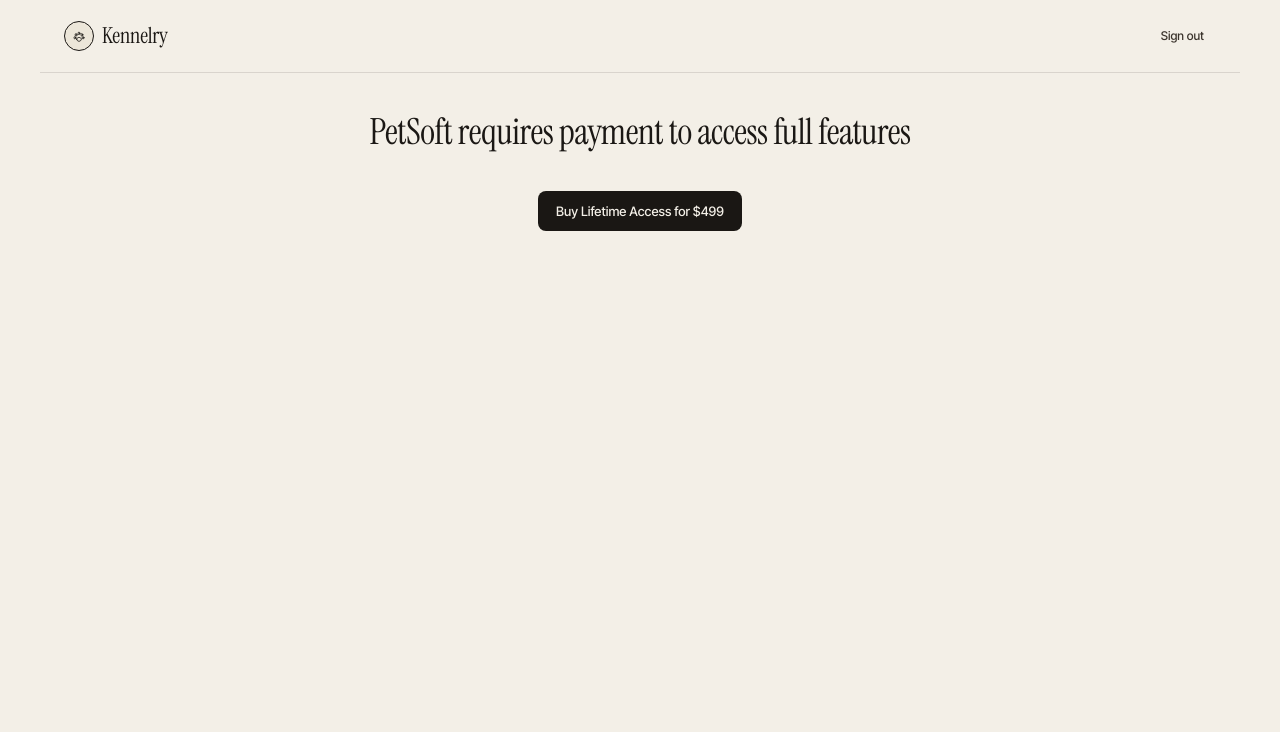
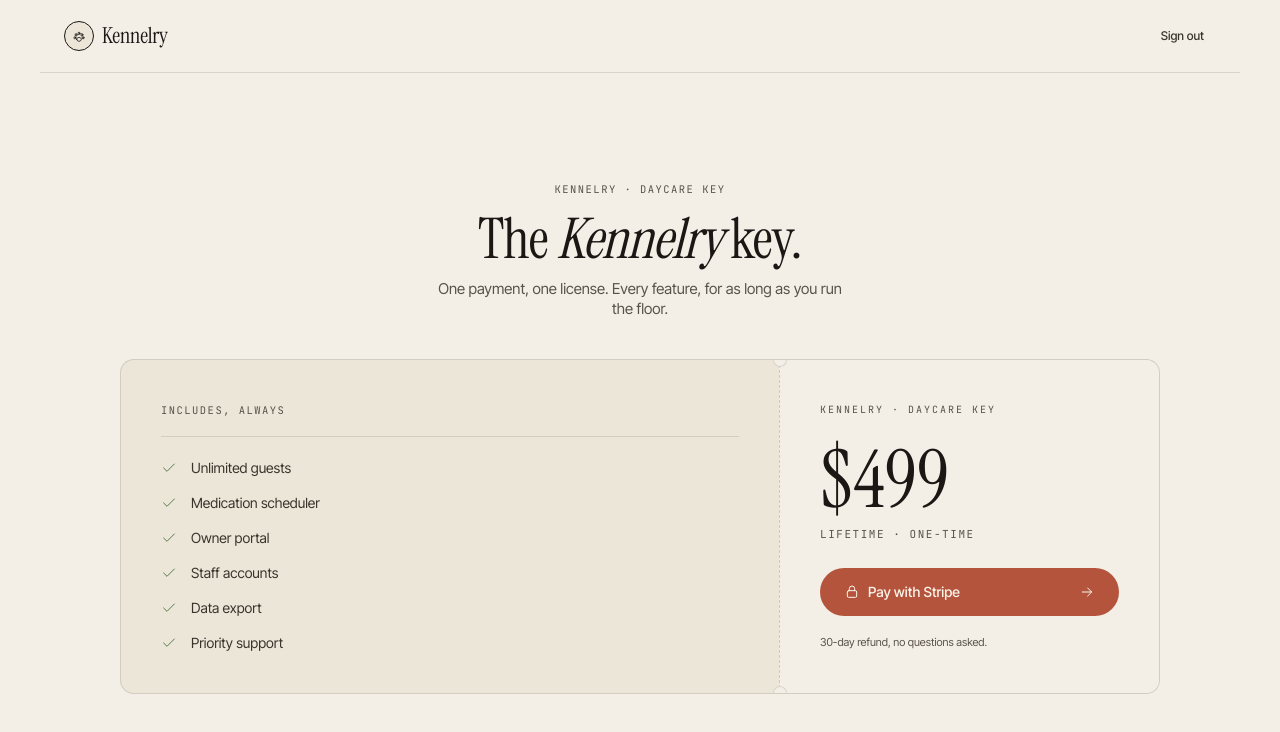
Before and after one commit to HariYenuganti/petsoft, a Next.js app: page /payment in a window 1280 px wide. Shown: the top 732 px of the page. Built offline with nearby package versions, Linux system fonts and the light colour scheme; no server answers.

Commit message:
feat: ticket-layout payment page

```diff
--- a/src/app/(auth)/payment/page.tsx
+++ b/src/app/(auth)/payment/page.tsx
@@ -1,11 +1,22 @@
 'use client';
 
+import PaymentHeader from '@/components/payment-header';
+import Eyebrow from '@/components/eyebrow';
 import H1 from '@/components/h1';
-import PaymentHeader from '@/components/payment-header';
+import Icon from '@/components/icon';
 import { Button } from '@/components/ui/button';
 import { useSession } from 'next-auth/react';
 import { useRouter } from 'next/navigation';
 import React, { useTransition } from 'react';
+
+const INCLUDES = [
+  'Unlimited guests',
+  'Medication scheduler',
+  'Owner portal',
+  'Staff accounts',
+  'Data export',
+  'Priority support',
+];
 
 export default function PaymentPage(props: {
   searchParams: Promise<{ [key: string]: string | string[] | undefined }>;
@@ -15,32 +26,82 @@ export default function PaymentPage(props: {
   const { data: session, update, status } = useSession();
   const router = useRouter();
 
+  const success = searchParams.success === 'true';
+  const canceled = searchParams.canceled === 'true';
+
   return (
-    <main className="flex flex-col items-center space-y-10 justify-center">
+    <div className="min-h-screen flex flex-col">
       <PaymentHeader />
-      <H1>PetSoft requires payment to access full features</H1>
+      <main className="flex-1 flex items-center justify-center py-16 px-4">
+        <div className="w-full max-w-[1040px]">
+          <div className="mb-10 text-center">
+            <Eyebrow>Kennelry &middot; daycare key</Eyebrow>
+            <H1 size="display-2" className="mt-3">
+              The <span className="italic">Kennelry</span> key.
+            </H1>
+            <p className="mt-3 text-ink-3 text-[15px] max-w-[48ch] mx-auto">
+              One payment, one license. Every feature, for as long as you run the floor.
+            </p>
+          </div>
 
-      {searchParams.success && (
+          <article className="ticket">
+            <div className="ticket-left">
+              <Eyebrow className="mb-4">Includes, always</Eyebrow>
+              <ul className="ticket-includes">
+                {INCLUDES.map((line) => (
+                  <li key={line} className="ticket-line">
+                    <span className="ticket-line-check">
+                      <Icon name="check" size={16} />
+                    </span>
+                    <span>{line}</span>
+                  </li>
+                ))}
+              </ul>
+            </div>
+            <aside className="ticket-right">
+              <div className="ticket-brand-stub">Kennelry &middot; daycare key</div>
+              {success ? (
+                <>
+                  <div className="ticket-price">
+                    <Icon name="check" size={48} className="text-ok" />
+                  </div>
+                  <div className="ticket-price-sub">Welcome to Kennelry</div>
                   <Button
                     onClick={async () => {
                       await update(true);
                       router.push('/app/dashboard');
                     }}
-          disabled={status === 'loading' || session?.user.hasPremiumAccess}
+                    disabled={
+                      status === 'loading' || session?.user.hasPremiumAccess
+                    }
+                    size="lg"
+                    shape="pill"
+                    className="w-full justify-between"
                   >
-          Access PetSoft
+                    <span>Access the floor</span>
+                    <Icon name="arrow-right" size={14} />
                   </Button>
-      )}
-
-      {!searchParams.success && (
+                  <p className="mt-4 text-[12px] text-ok font-mono uppercase tracking-[0.12em]">
+                    Payment received
+                  </p>
+                </>
+              ) : (
+                <>
+                  <div className="ticket-price">$499</div>
+                  <div className="ticket-price-sub">Lifetime &middot; one-time</div>
                   <Button
                     disabled={isPending}
+                    variant="accent"
+                    size="lg"
+                    shape="pill"
+                    className="w-full justify-between"
                     onClick={async () => {
                       startTransition(async () => {
                         try {
-                const response = await fetch('/api/create-checkout-session', {
-                  method: 'POST',
-                });
+                          const response = await fetch(
+                            '/api/create-checkout-session',
+                            { method: 'POST' },
+                          );
                           const result = await response.json();
 
                           if (!response.ok) {
@@ -58,17 +119,26 @@ export default function PaymentPage(props: {
                       });
                     }}
                   >
-          Buy Lifetime Access for $499
+                    <span className="flex items-center gap-2">
+                      <Icon name="lock" size={14} />
+                      {isPending ? 'Opening Stripe…' : 'Pay with Stripe'}
+                    </span>
+                    <Icon name="arrow-right" size={14} />
                   </Button>
+                  <p className="mt-4 text-[11px] text-ink-3">
+                    30-day refund, no questions asked.
+                  </p>
+                </>
               )}
-      {searchParams.success && (
-        <p className="text-green-700">
-          Payment successful! You can now access all features
+              {canceled && (
+                <p className="mt-4 font-mono text-[10px] uppercase tracking-[0.12em] text-alert">
+                  Payment canceled &mdash; try again when you&rsquo;re ready.
                 </p>
               )}
-      {searchParams.canceled && (
-        <p className="text-red-700">Payment canceled! Please try again</p>
-      )}
+            </aside>
+          </article>
+        </div>
       </main>
+    </div>
   );
 }
```
Lines whose indentation alone changed are shown as unchanged.
